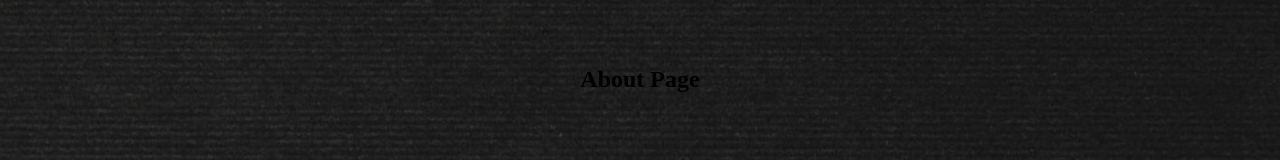
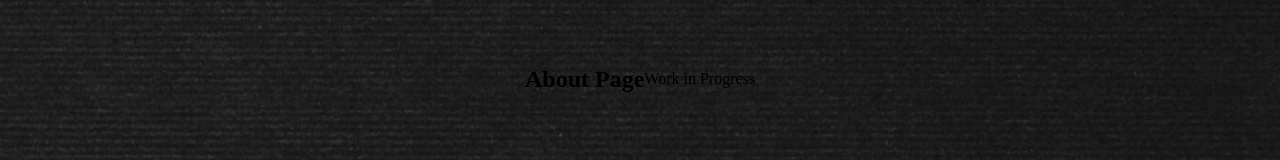
Before and after one commit to SurPun/Suraj-Portfolio, a Next.js app: page /about in a window 1280 px wide. Shown: the part 321-481 px from the top of the page. Built offline with nearby package versions, Linux system fonts and the light colour scheme.

Commit message:
About Page reminder

```diff
--- a/pages/about.js
+++ b/pages/about.js
@@ -4,6 +4,8 @@ const About = () => {
   return (
     <div className="center">
       <h2>About Page</h2>
+
+      <p>Work in Progress</p>
     </div>
   );
 };
```
